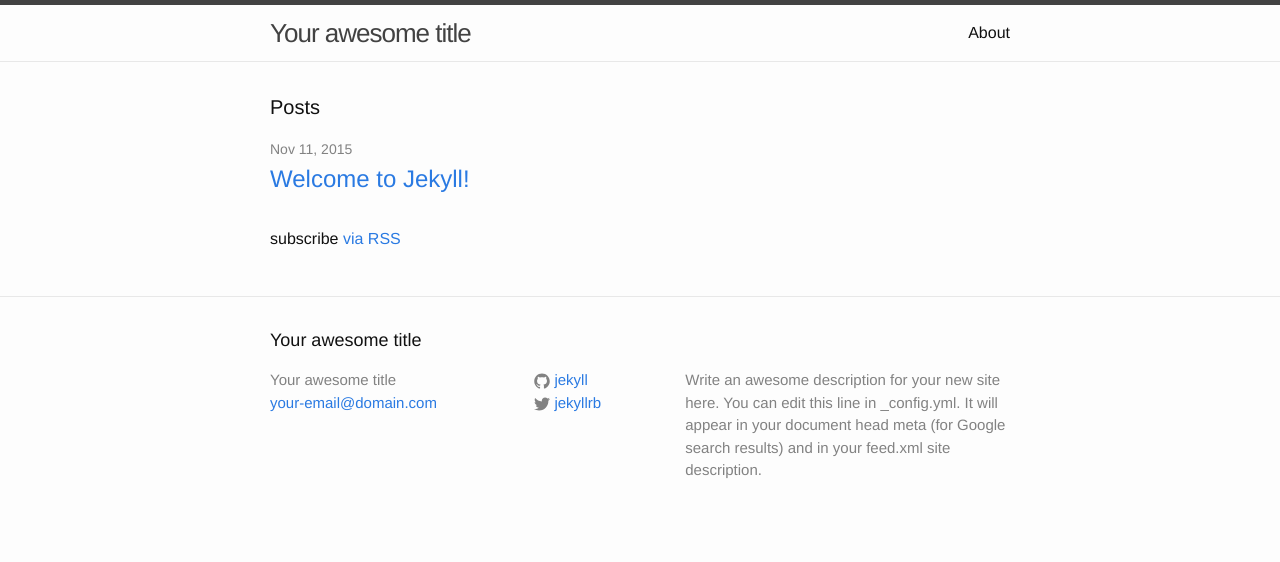
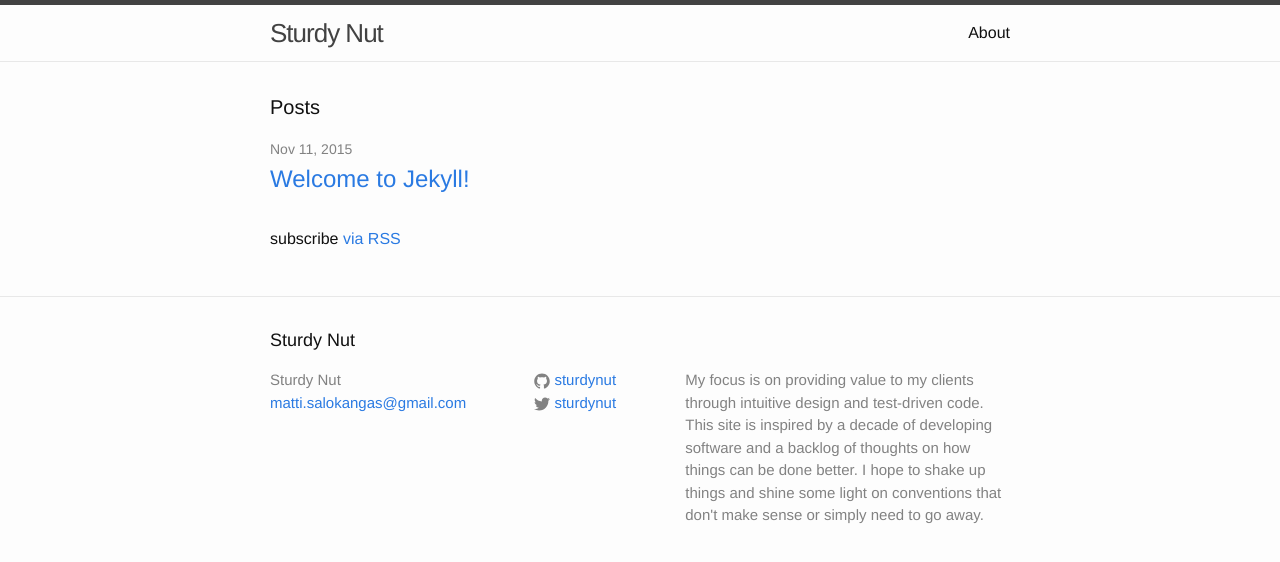
Before and after one commit to sturdynut/sturdynut.github.io, a Jekyll site: the page built from index.html, in a window 1280 px wide. Shown: the top 562 px of the page. Built offline with Jekyll 4.4.1, drawn with Linux system fonts in a browser that asks for light colours.

Commit message:
Update site config

```diff
--- a/_config.yml
+++ b/_config.yml
@@ -6,16 +6,17 @@
 # 'jekyll serve'. If you change this file, please restart the server process.
 
 # Site settings
-title: Your awesome title
-email: your-email@domain.com
+title: Sturdy Nut
+email: matti.salokangas@gmail.com
 description: > # this means to ignore newlines until "baseurl:"
-  Write an awesome description for your new site here. You can edit this
-  line in _config.yml. It will appear in your document head meta (for
-  Google search results) and in your feed.xml site description.
+  My focus is on providing value to my clients through intuitive design and
+  test-driven code.  This site is inspired by a decade of developing software and a backlog
+  of thoughts on how things can be done better.  I hope to shake up things and shine some
+  light on conventions that don't make sense or simply need to go away.
 baseurl: "" # the subpath of your site, e.g. /blog
-url: "http://yourdomain.com" # the base hostname & protocol for your site
-twitter_username: jekyllrb
-github_username:  jekyll
+url: "http://sturdynut.com" # the base hostname & protocol for your site
+twitter_username: sturdynut
+github_username:  sturdynut
 
 # Build settings
 markdown: kramdown
```
